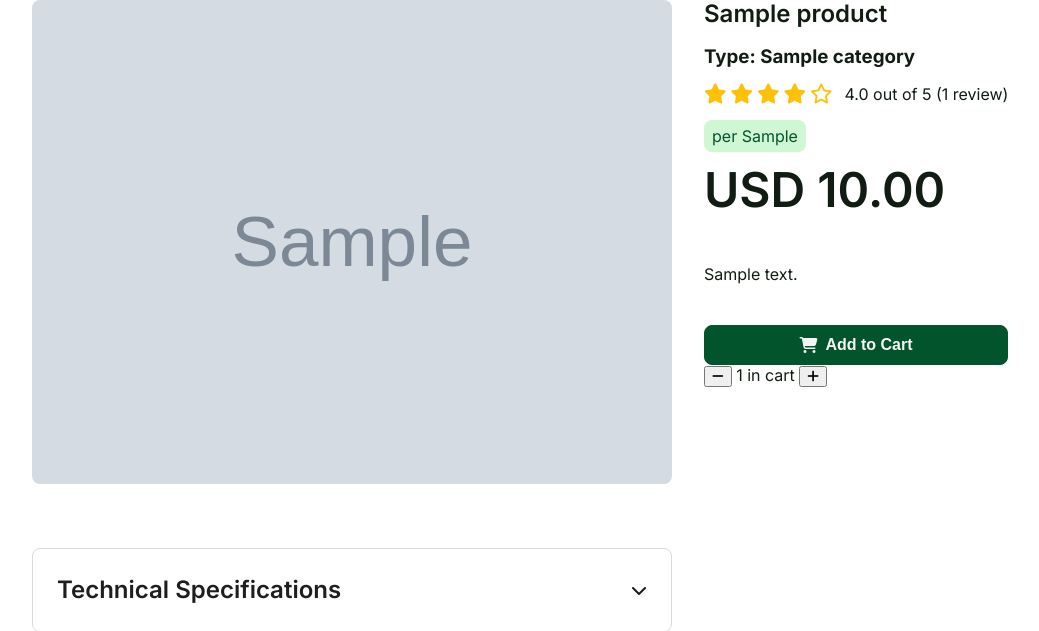
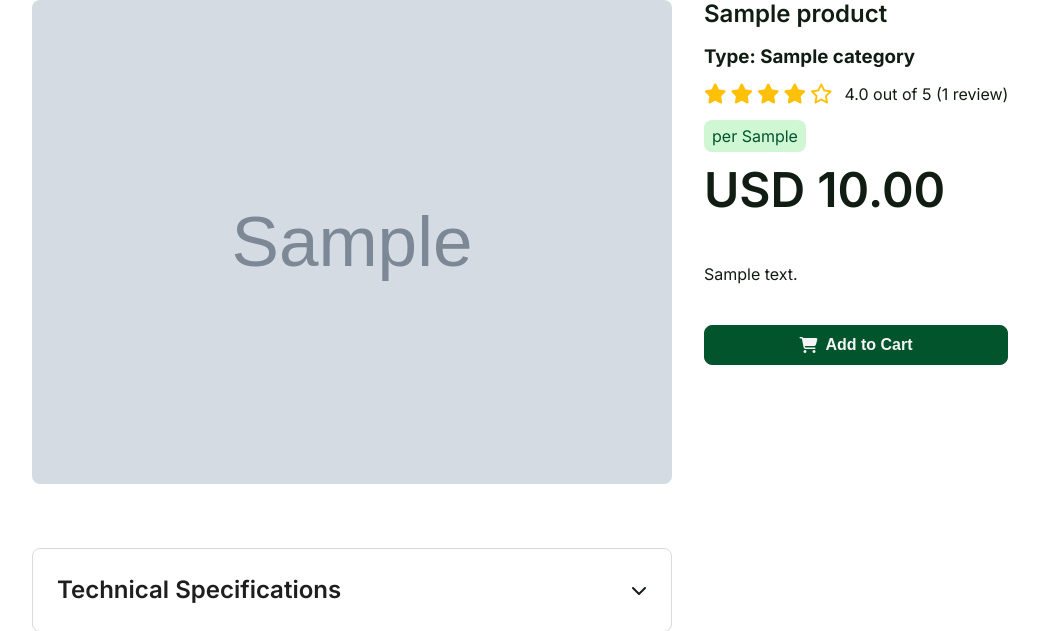
Before and after one commit to ru3aah/M3_Project, a Django app: a page that uses products/templates/products/product_details.html in a window 1280 px wide. Shown: the part 164-795 px from the top of the page, without its empty margins (32-1071 px from the left). Run offline with Django 5.2, Linux system fonts and the light colour scheme; tables that the repository leaves empty hold one stand-in row (values such as "Sample post"); grey boxes marked "Sample" are stand-in pictures; data that the repository does not hold is empty.

Commit message:
get cart partially working

```diff
--- a/config/settings.py
+++ b/config/settings.py
@@ -25,6 +25,7 @@ INSTALLED_APPS = [
     "resources",
     "community",
     "contacts",
+    "django_filters",
 ]
 MIDDLEWARE = [
     "django.middleware.security.SecurityMiddleware",
@@ -48,6 +49,7 @@ TEMPLATES = [
                 "django.template.context_processors.request",
                 "django.contrib.auth.context_processors.auth",
                 "django.contrib.messages.context_processors.messages",
+                "orders.context_processors.cart",
             ],
         },
     },
--- a/orders/cart.py
+++ b/orders/cart.py
@@ -1,61 +1,86 @@
-from tokenize import endpats
-
+from __future__ import annotations
+from typing import Dict, Iterator, Any
 from products.models import Product
 
 
 class Cart:
     SESSION_KEY = "cart"
-    # {'product_id': {'quantity': 1, 'price': 100}}
 
     def __init__(self, request):
         self.session = request.session
-        cart = self.session.get(self.SESSION_KEY, {})
-        if not cart:
-            cart = self.session[self.SESSION_KEY] = {}
-        self.cart = cart
+        self.cart: Dict[str, Dict[str, Any]] = self.session.get(self.SESSION_KEY, {})
+        if any(isinstance(k, int) for k in self.cart.keys()):
+            self.cart = {str(k): v for k, v in self.cart.items()}
+        self._session_modified()
 
-    def add(self, product_id: int, qty_diff: int = 1):
-        product = Product.objects.get(id=product_id)
-        if product_id not in self.cart:
-            self.cart[product_id] = {"quantity": 0, "price": product.price}
-        self.change_qty(product_id, self.cart[product_id]["quantity"] + qty_diff)
+    def add(self, product_id: int) -> None:
+        key = str(product_id)
+        if key not in self.cart:
+            product = Product.objects.get(id=product_id)
+            self.cart[key] = {"quantity": 1, "price": str(product.price)}
+            self._session_modified()
 
-    def remove(self, product_id: int, qty_diff: int = -1):
-        if product_id in self.cart:
-            self.change_qty(product_id, self.cart[product_id]["quantity"] + qty_diff)
+    def change_quantity(self, product_id: int, to_add: int) -> None:
+        key = str(product_id)
+        if key not in self.cart:
+            self.add(product_id)
+        old_q = int(self.cart[key]["quantity"])
+        self.set_quantity(product_id, old_q + int(to_add))
 
-    def change_qty(self, product_id: int, new_qty: int):
-        product = Product.objects.get(id=product_id)
-        if product_id in self.cart:
-            qty_diff = new_qty - self.cart[product_id]["quantity"]
-            if qty_diff > product.stock:
-                self.cart[product_id]["quantity"] = (
-                    self.cart[product_id]["quantity"] + product.stock
-                )
-                product.stock = 0
-            else:
-                if new_qty <= 0:
-                    product.stock = product.stock + self.cart[product_id]["quantity"]
-                    del self.cart[product_id]
-                else:
-                    self.cart[product_id]["quantity"] = new_qty
-                    product.stock = product.stock - qty_diff
-            self.save()
+    def set_quantity(self, product_id: int, quantity: int) -> None:
+        print(self.cart)
+        key = str(product_id)
+        if key not in self.cart:
+            self.add(product_id)
+        if quantity <= 0:
+            if key in self.cart:
+                del self.cart[key]
+        else:
+            self.cart[key]["quantity"] = int(quantity)
+        self._session_modified()
 
-    def clear(self):
-        self.session.pop(self.SESSION_KEY)
+    def remove(self, product_id: int) -> None:
+        key = str(product_id)
+        if key in self.cart:
+            del self.cart[key]
+            self._session_modified()
 
-    def save(self):
+    def clear(self) -> None:
+        self.cart = {}
+        self._session_modified()
+
+    def get_quantity(self, product_id: int) -> int:
+        key = str(product_id)
+        data = self.cart.get(key)
+        return int(data.get("quantity", 0)) if data else 0
+
+    def __contains__(self, product_id: int) -> bool:
+        return str(product_id) in self.cart
+
+    def __len__(self) -> int:
+        return sum(int(item["quantity"]) for item in self.cart.values())
+
+    def __iter__(self) -> Iterator[dict]:
+        product_ids = [int(pid) for pid in self.cart.keys()]
+        products = {p.id: p for p in Product.objects.filter(id__in=product_ids)}
+        for pid_str, data in self.cart.items():
+            pid = int(pid_str)
+            product = products.get(pid)
+            if not product:
+                continue
+            yield {
+                "product": product,
+                "data": data,
+                "total_price": float(data["quantity"]) * float(data["price"]),
+            }
+
+    def get_total_price(self) -> float:
+        return sum(
+            float(item["quantity"]) * float(item["price"])
+            for item in self.cart.values()
+        )
+
+    # internal
+    def _session_modified(self) -> None:
+        self.session[self.SESSION_KEY] = self.cart
         self.session.modified = True
-
-    def __len__(self):
-        return sum(item["quantity"] for item in self.cart.values())
-
-    def __iter__(self):
-        for product_id, product_data in self.cart.items():
-            to_return = {}
-            product = Product.objects.get(id=product_id)
-            to_return["product"] = product
-            to_return["data"] = product_data
-            to_return["total_price"] = product_data["price"] * product_data["quantity"]
-            yield product
--- /dev/null
+++ b/orders/templatetags/cart_tags.py
@@ -0,0 +1,15 @@
+from django import template
+
+register = template.Library()
+
+
+@register.simple_tag
+def cart_quantity(cart, product):
+    pid = getattr(product, "id", product)
+    return cart.get_quantity(pid)
+
+
+@register.filter
+def in_cart(cart, product):
+    pid = getattr(product, "id", product)
+    return pid in cart
--- a/orders/urls.py
+++ b/orders/urls.py
@@ -1,3 +1,12 @@
+from django.urls import path
+
+from orders.views import cart_order_add, CartDetail, cart_order_remove, cart_clear
+
 app_name = "orders"
 
-urlpatterns = []
+urlpatterns = [
+    path("cart/add/<int:product_id>/", cart_order_add, name="cart_add"),
+    path("cart/", CartDetail.as_view(), name="cart_detail"),
+    path("cart/remove/<int:product_id>/", cart_order_remove, name="cart_remove"),
+    path("cart/clear/", cart_clear, name="cart_clear"),
+]
--- a/products/templates/products/product_details.html
+++ b/products/templates/products/product_details.html
@@ -1,7 +1,9 @@
 {% extends 'base.html' %}
+{% load cart_tags %}
 
 {% load static %}
 {% block title %}{{ product.name}} | Hop & Barley{% endblock %}
+
 
 {% block content %}
     <!-- Main Content -->
@@ -55,22 +57,33 @@
                 <div class="product-description">
                     <p>{{ product.description|linebreaks }}</p>
                 </div>
+
+            <!-- Cart Controls -->
                 <div class="cart-controls">
-                    <button class="button button--primary add-to-cart-button"
-                            id="add-to-cart-btn">
-                        <i class="fa-solid fa-cart-shopping"></i>
-                        <span>Add to Cart</span>
-                    </button>
-                    <div class="quantity-counter is-hidden"
-                         id="quantity-counter">
-                        <button class="quantity-btn" data-action="decrease"
-                                aria-label="Decrease quantity"><i
-                                class="fa-solid fa-minus"></i></button>
-                        <span class="quantity-value">1 in cart</span>
-                        <button class="quantity-btn" data-action="increase"
-                                aria-label="Increase quantity"><i
-                                class="fa-solid fa-plus"></i></button>
-                    </div>
+                    <form action="{% url 'orders:cart_add' product.id %}?next={{ request.path }}" method="post">
+                        {% csrf_token %}
+                        <input type="hidden" name="quantity" value="1">
+                        <button type="submit"
+                                class="button button--primary add-to-cart-button{% if cart|in_cart:product %} is-hidden{% endif %}" id="add-to-cart-btn">
+                            <i class="fa-solid fa-cart-shopping"></i>
+                            <span>Add to Cart</span>
+                        </button>
+                        <div class="quantity-counter{% if not cart|in_cart:product %} is-hidden{% endif %}" id="quantity-counter">
+                            <button type="submit" class="quantity-btn"
+                                    name="action" value="decrease"
+                                    aria-label="Decrease quantity">
+                                <i class="fa-solid fa-minus"></i>
+                            </button>
+                            {% cart_quantity cart product as qty %}
+                            <span class="quantity-value">{{ qty }} in
+                                cart</span>
+                            <button type="submit" class="quantity-btn"
+                                    name="action" value="increase"
+                                    aria-label="Increase quantity">
+                                <i class="fa-solid fa-plus"></i>
+                            </button>
+                        </div>
+                    </form>
                 </div>
             </div>
         </section>
@@ -97,7 +110,9 @@
                         </ul>
                     {% else %}
                         <div class="no-tech-specs">
-                            <p><em>No technical specifications available for this product.</em></p>
+                            <p><em>No technical specification is available
+                                for
+                                this product.</em></p>
                         </div>
                     {% endif %}
                 </div>
--- a/products/views.py
+++ b/products/views.py
@@ -1,13 +1,12 @@
-from tokenize import endpats
-from unicodedata import category
-
 from django.db.models import Q
 from django.views.generic import DetailView, ListView, TemplateView
-from django.core.paginator import Paginator, EmptyPage, PageNotAnInteger
+from django.core.paginator import EmptyPage, PageNotAnInteger
 
 from config.settings import PRODUCTS_QUERY_MAP
 from products.models import Product, ProductReview, Category, ProductTechSpec
 from django.db import models
+
+from orders.cart import Cart
 
 
 class ProductDetailView(DetailView):
@@ -50,6 +49,7 @@ class ProductDetailView(DetailView):
 
     def get_context_data(self, **kwargs):
         context = super().get_context_data(**kwargs)
+        context["cart"] = Cart(self.request)
 
         # Get all reviews for calculation and display
         all_reviews = self.object.all_reviews
@@ -112,6 +112,7 @@ class ProductDetailView(DetailView):
                     )
 
         context["tech_specs"] = processed_specs
+
         return context
 
 
@@ -186,11 +187,11 @@ class ProductListView(ListView):
 
         try:
             page = paginator.page(page_number)
-            return (paginator, page, page.object_list, page.has_other_pages())
+            return paginator, page, page.object_list, page.has_other_pages()
         except (EmptyPage, PageNotAnInteger):
             # If page is out of range or not an integer, deliver first page
             page = paginator.page(1)
-            return (paginator, page, page.object_list, page.has_other_pages())
+            return paginator, page, page.object_list, page.has_other_pages()
 
 
 class GuidesRecipesView(TemplateView):
--- a/static/css/main.css
+++ b/static/css/main.css
@@ -223,6 +223,12 @@ header {
     line-height: 1.4;
     color: var(--black-main);
 }
+
+
+.is-hidden {
+    display: none !important;
+}
+
 
 /* Ensure keywords-list can accommodate filter tags */
 .keywords-list {
```
Also changed, not shown: orders/views.py (+36 -2 lines), products/templatetags/my_filters.py (added, +15 -0 lines), orders/forms.py (added), orders/migrations/0005_alter_order_options_alter_orderitem_options.py (added), orders/templatetags/__init__.py (added).
